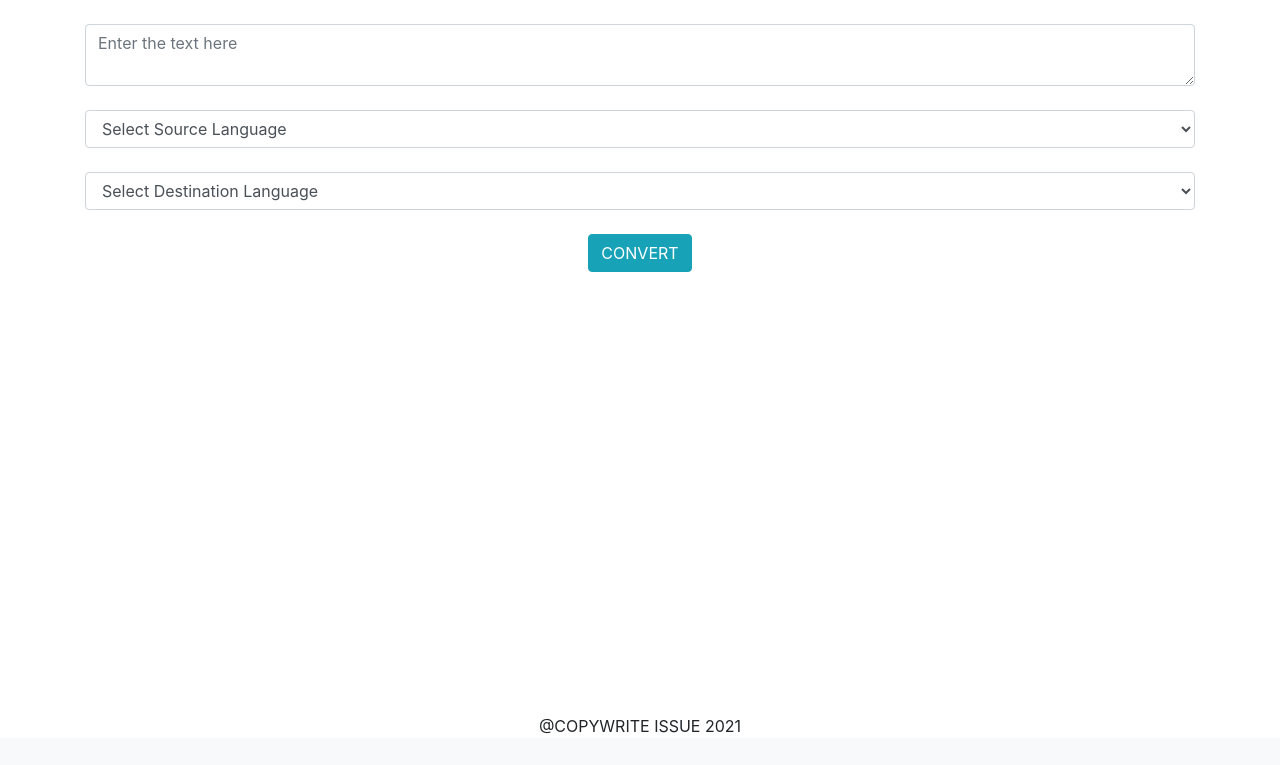
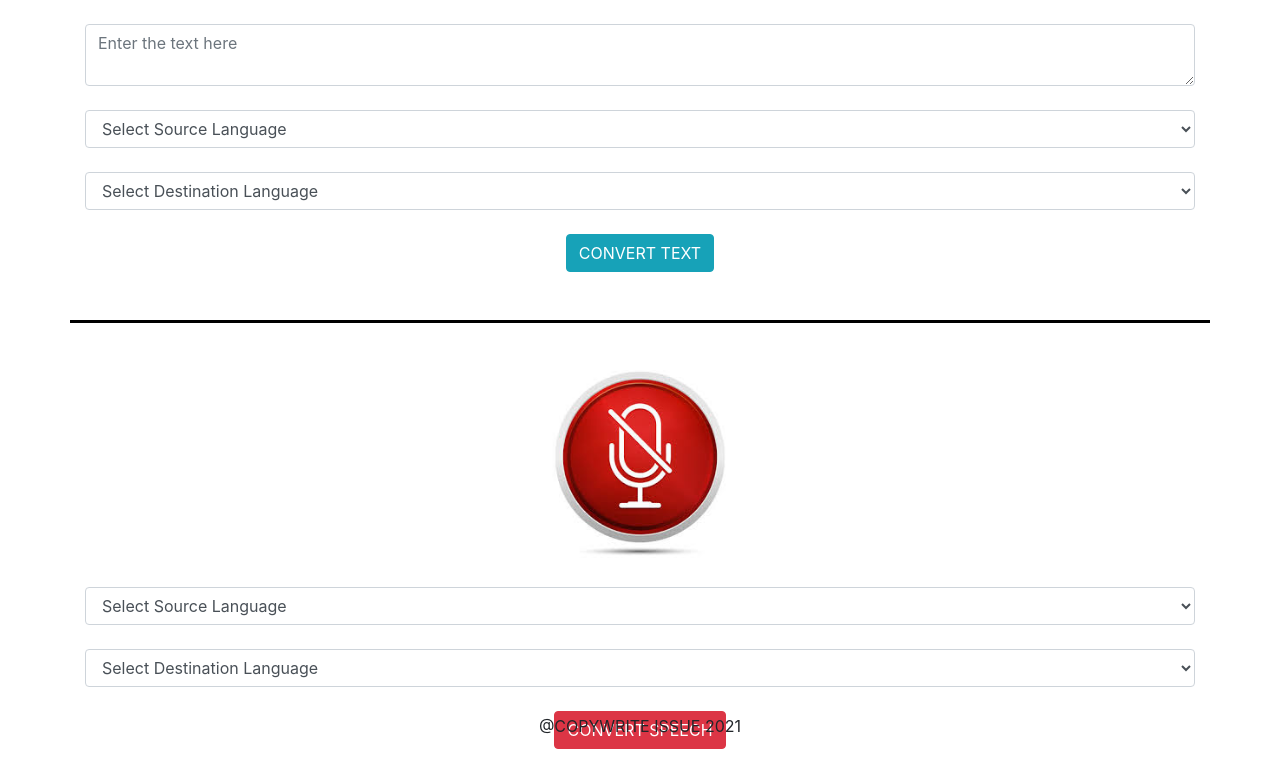
Before and after one commit to panthitesh6410/mytranslator, a Django app: page / in a window 1280 px wide. Shown: the part 62-827 px from the top of the page. Before the commit the page ends 796 px from the top, so only its background shows below. Run offline with Django 3.2, Linux system fonts and the light colour scheme; some libraries are stand-ins or nearby versions.

Commit message:
added logic for speech to text and speech convertion

```diff
--- a/mytranslator/templates/mytranslator/index.html
+++ b/mytranslator/templates/mytranslator/index.html
@@ -54,13 +54,41 @@
                 </select>
             </div>
             <div class="form-group mt-4 text-center">
-                <input type="submit" value="CONVERT" class="btn btn-info">
+                <input type="submit" value="CONVERT TEXT" class="btn btn-info">
             </div>
         </form>
 
     </div>
 
-    <footer class="footer text-center fixed-bottom">
+    <div class="container mt-5" style="background-color: black;"><hr style="border-width:3px;"></div>
+
+    <div class="container text-center">
+        <img class="mt-4" src="{% static 'mytranslator/img/mic.jpg' %}" height="200" alt=""><br>
+        <form action="" method="POST" class="form">
+            {% csrf_token %}
+            <div class="form-group mt-4">
+                <select name="source" id="source" required class="form-control">
+                    <option value="" selected disabled class="form-control">Select Source Language</option>
+                    {% for i in languages %}
+                        <option value="{{i}}" class="form-control">{{i}}</option>
+                    {% endfor %}
+                </select>
+            </div>
+            <div class="form-group mt-4">
+                <select name="destination" id="destination" required class="form-control">
+                    <option value="" selected disabled class="form-control">Select Destination Language</option>
+                    {% for i in languages %}
+                        <option value="{{i}}" class="form-control">{{i}}</option>
+                    {% endfor %}
+                </select>
+            </div>
+            <div class="form-group mt-4 text-center">
+                <input type="submit" value="CONVERT SPEECH" class="btn btn-danger mt-0">
+            </div>
+        </form>
+    </div>
+
+    <footer class="footer text-center fixed-bottom mt-5">
         @COPYWRITE ISSUE 2021
     </footer>
 
--- a/mytranslator/views.py
+++ b/mytranslator/views.py
@@ -9,7 +9,7 @@ import os
 import random
 import string
 import speech_recognition as sr
-import pyttsx3
+
 
 def index(request):
     display_flag = False
@@ -17,29 +17,67 @@ def index(request):
     d.update({'display_flag': display_flag})
     languages = googletrans.LANGUAGES
     d.update({'languages': languages})
+
     if request.method == 'POST':
-        display_flag = True
-        d.update({'display_flag': display_flag})
-        text = request.POST['text']
-        d.update({'text': text})
-        source = request.POST['source']
-        d.update({'source': source})
-        destination = request.POST['destination']
-        d.update({'destination': destination})
-        print(text, source, destination)
-        # translator ------------------------------
-        translator = Translator()
-        result = translator.translate(text, src=source, dest=destination)
-        # print(result)
-        d.update({'result': result.text})
-        #------------------------------------------
-        # speech ----------------------------------
-        try:
-            tts = gtts.gTTS(result.text)
-            random_str = ''.join(random.choices(string.ascii_uppercase+string.digits, k=10))    # generating random string -
-            tts.save("audio_files/"+str(random_str)+".mp3")
-            playsound("audio_files/"+str(random_str)+".mp3")
-        except Exception as e:
-            print("e = ", e)
-        #------------------------------------------
+
+        if "text" in request.POST:     # TEXT TO TEXT AND SPEECH CONVERTION
+            display_flag = True
+            d.update({'display_flag': display_flag})
+            text = request.POST['text']
+            d.update({'text': text})
+            source = request.POST['source']
+            d.update({'source': source})
+            destination = request.POST['destination']
+            d.update({'destination': destination})
+            print(text, source, destination)
+            # translator ------------------------------
+            translator = Translator()
+            result = translator.translate(text, src=source, dest=destination)
+            # print(result)
+            d.update({'result': result.text})
+            #------------------------------------------
+            # speech ----------------------------------
+            try:
+                tts = gtts.gTTS(result.text)
+                random_str = ''.join(random.choices(string.ascii_uppercase+string.digits, k=10))    # generating random string -
+                tts.save("audio_files/"+str(random_str)+".mp3")
+                playsound("audio_files/"+str(random_str)+".mp3")
+            except Exception as e:
+                print("e = ", e)
+            #------------------------------------------
+
+        else:         # SPEECH TO TEXT AND SPEECH CONVERTION
+            display_flag = True
+            d.update({'display_flag': display_flag})
+            source = request.POST['source']
+            d.update({'source': source})
+            destination = request.POST['destination']
+            d.update({'destination': destination})
+            r = sr.Recognizer()
+            with sr.Microphone() as source:
+                print("Say Something")
+                audio = r.listen(source)
+                print("Time Over, Thanks")
+            try:
+                text = str(r.recognize_google(audio))
+                print("text - ", text)
+                d.update({'text': text})
+            except:
+                pass
+            # translator ------------------------------
+            translator = Translator()
+            result = translator.translate(text, src=source, dest=destination)
+            # print(result)
+            d.update({'result': result.text})
+            #------------------------------------------
+            # speech ----------------------------------
+            try:
+                tts = gtts.gTTS(result.text)
+                random_str = ''.join(random.choices(string.ascii_uppercase+string.digits, k=10))    # generating random string -
+                tts.save("audio_files/"+str(random_str)+".mp3")
+                playsound("audio_files/"+str(random_str)+".mp3")
+            except Exception as e:
+                print("e = ", e)
+            #------------------------------------------
+
     return render(request, 'mytranslator/index.html', d)
```
Also changed, not shown: requirements.txt (+12 -0 lines), mytranslator/static/mytranslator/img/mic.jpg (added), mytranslator/static/mytranslator/img/mic.webp (added), 11 other files.
